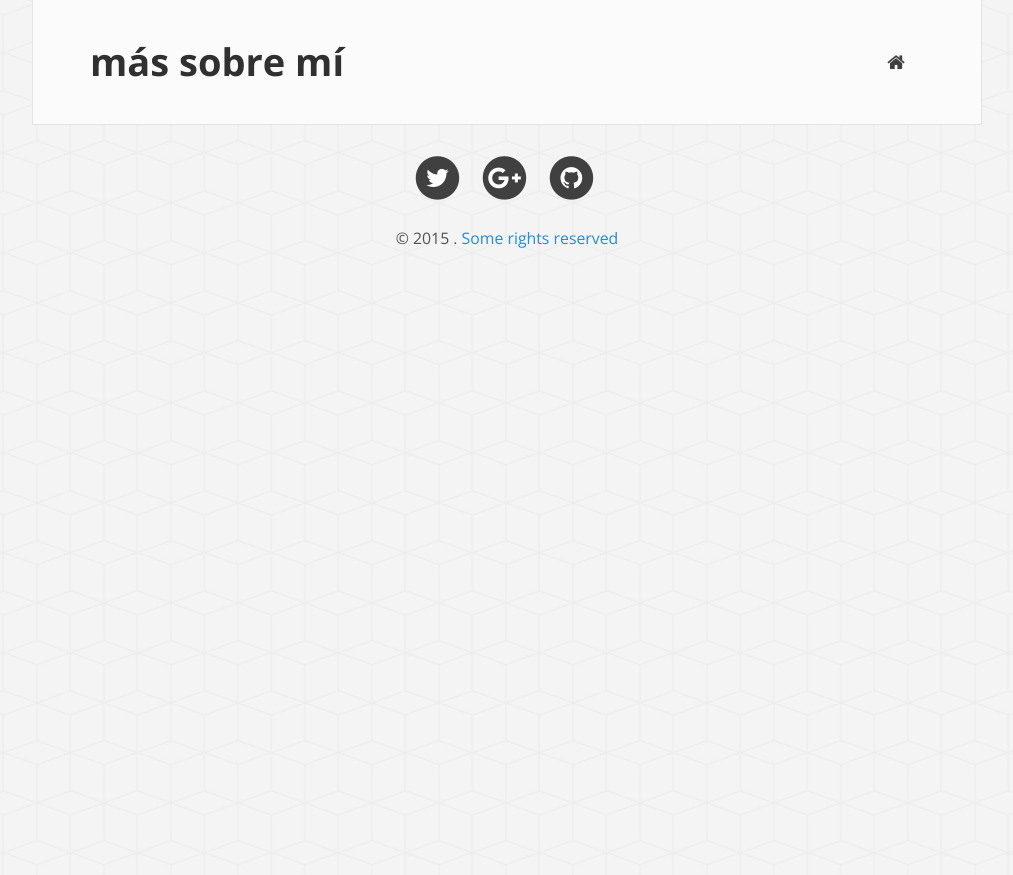
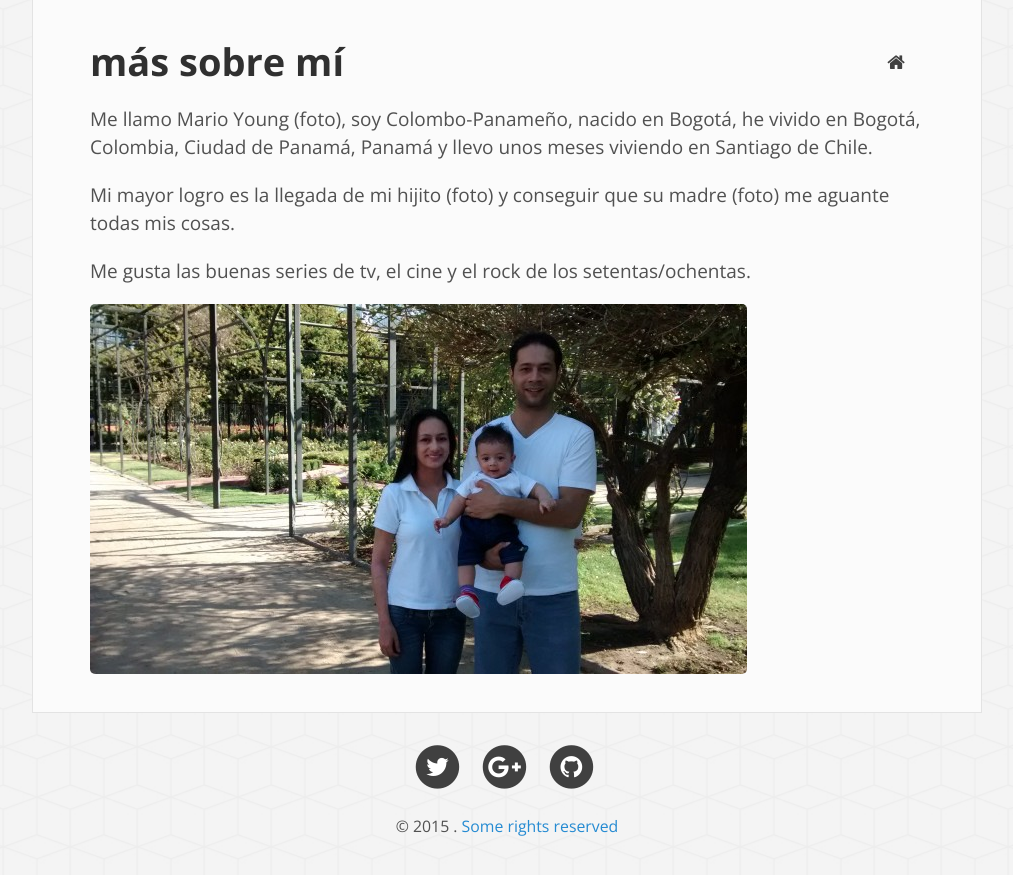
Before and after one commit to mayeco/mayeco.github.io, a Jekyll site: the page built from info.md, in a window 1280 px wide. Shown: the top 875 px of the page, without its empty margins (133-1146 px from the left). Built offline with Jekyll 4.4.1, drawn with Linux system fonts in a browser that asks for light colours; nearby versions of some CDN libraries; a script that is not in the unit is left out; comment, search, counter and statistics services are not loaded.

Commit message:
add info text. image and CNAME:exclamation:

```diff
--- /dev/null
+++ b/CNAME
@@ -0,0 +1 @@
+maye.co
--- a/info.md
+++ b/info.md
@@ -6,3 +6,11 @@ seo:
   description: más sobre mí
 permalink: /info/
 ---
+
+Me llamo Mario Young (foto), soy Colombo-Panameño, nacido en Bogotá, he vivido en Bogotá, Colombia, Ciudad de Panamá, Panamá y llevo unos meses viviendo en Santiago de Chile.
+
+Mi mayor logro es la llegada de mi hijito (foto) y conseguir que su madre (foto) me aguante todas mis cosas.
+
+Me gusta las buenas series de tv, el cine y el rock de los setentas/ochentas.
+
+![Familia Young Baquero](/{{ site.assets | prepend: site.baseurl }}/familia-young-baquero.jpg)
```
Also changed, not shown: assets/familia-young-baquero.jpg (added).
